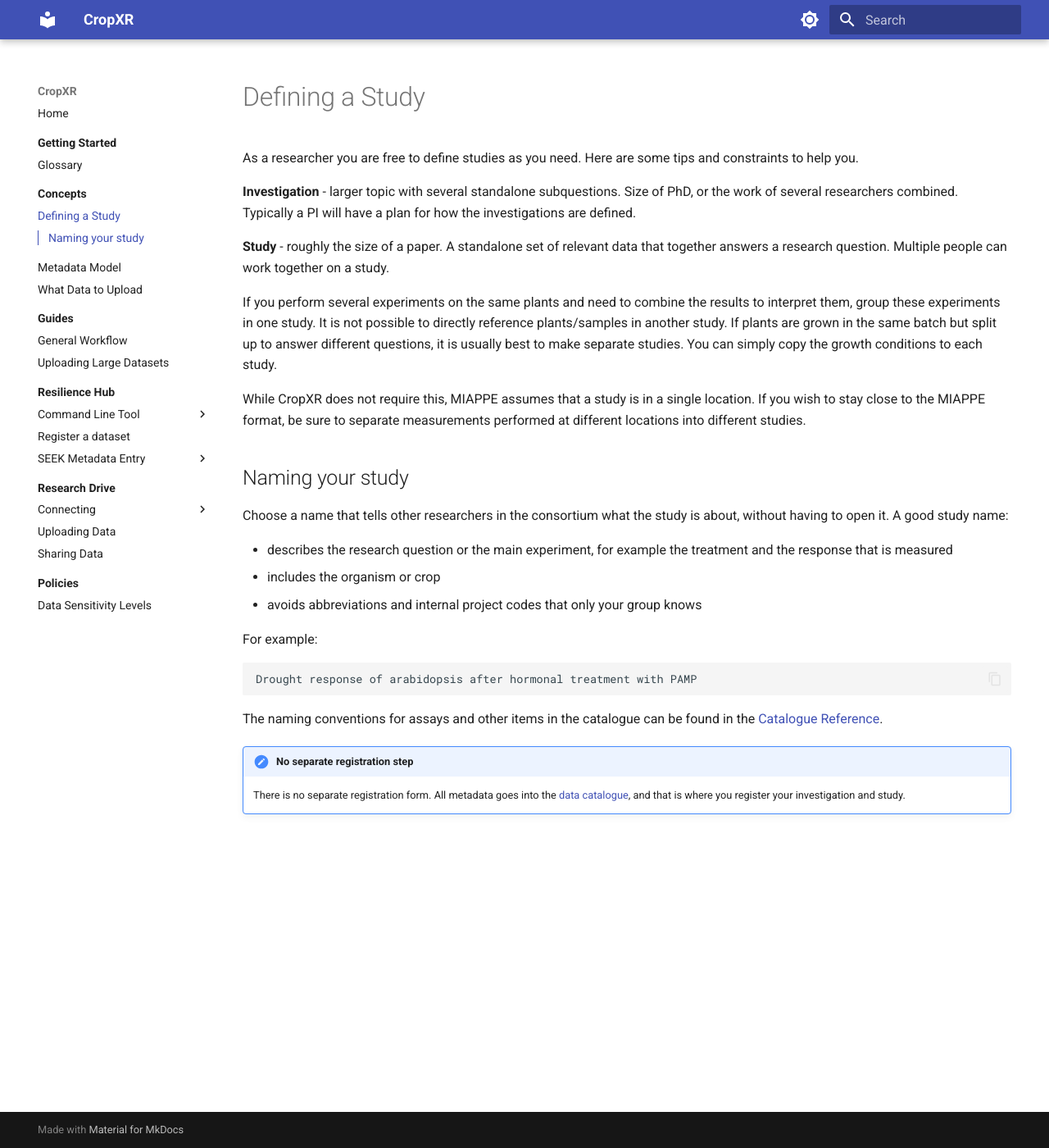
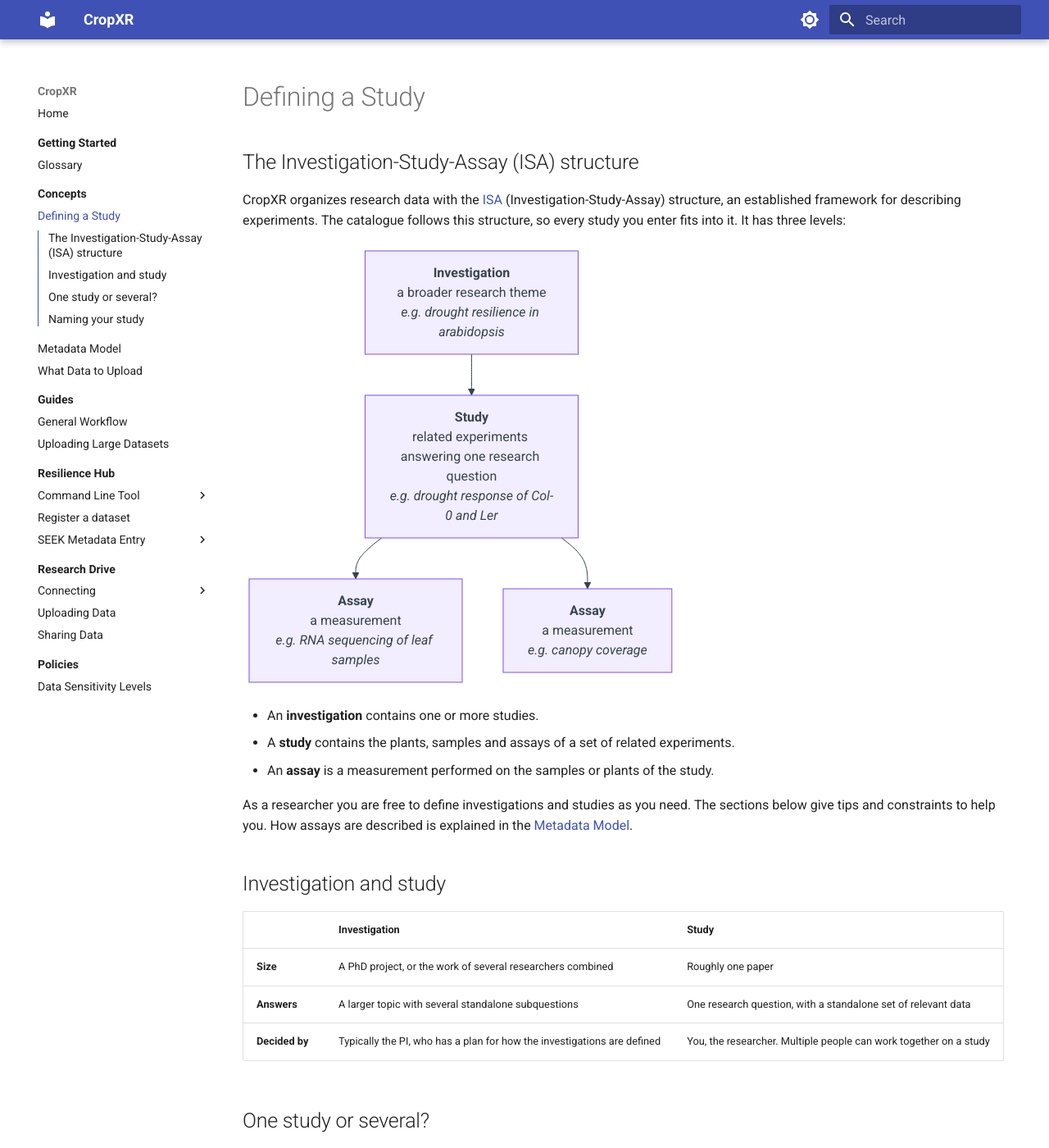
Before and after one commit to CropXR/documentation, an MkDocs documentation site: the page built from docs/concepts/defining-a-study.md, in a window 1280 px wide and 1400 px high. Shown: the whole window at 82% size. Built offline with MkDocs 1.6.1 and Material for MkDocs 9.7.7, drawn with Linux system fonts in a browser that asks for light colours; some of the changed text lies outside the part shown.

Commit message:
Restructuring the defining a study page for better readability

````diff
--- a/docs/concepts/defining-a-study.md
+++ b/docs/concepts/defining-a-study.md
@@ -1,14 +1,54 @@
 # Defining a Study
 
-As a researcher you are free to define studies as you need. Here are some tips and constraints to help you.
+## The Investigation-Study-Assay (ISA) structure
 
-**Investigation** - larger topic with several standalone subquestions. Size of PhD, or the work of several researchers combined. Typically a PI will have a plan for how the investigations are defined.
+CropXR organizes research data with the [ISA](https://isa-specs.readthedocs.io/en/latest/index.html) (Investigation-Study-Assay) structure, an established framework for describing experiments. The catalogue follows this structure, so every study you enter fits into it. It has three levels:
 
-**Study** - roughly the size of a paper. A standalone set of relevant data that together answers a research question. Multiple people can work together on a study.
+<div class="diagram-compact" markdown>
 
-If you perform several experiments on the same plants and need to combine the results to interpret them, group these experiments in one study. It is not possible to directly reference plants/samples in another study. If plants are grown in the same batch but split up to answer different questions, it is usually best to make separate studies. You can simply copy the growth conditions to each study.
+```mermaid
+flowchart TD
+    I["<b>Investigation</b><br/>a broader research theme<br/><i>e.g. drought resilience in arabidopsis</i>"] --> S["<b>Study</b><br/>related experiments answering one research question<br/><i>e.g. drought response of Col-0 and Ler</i>"]
+    S --> A1["<b>Assay</b><br/>a measurement<br/><i>e.g. RNA sequencing of leaf samples</i>"]
+    S --> A2["<b>Assay</b><br/>a measurement<br/><i>e.g. canopy coverage</i>"]
+```
 
-While CropXR does not require this, MIAPPE assumes that a study is in a single location. If you wish to stay close to the MIAPPE format, be sure to separate measurements performed at different locations into different studies.
+</div>
+
+- An **investigation** contains one or more studies.
+- A **study** contains the plants, samples and assays of a set of related experiments.
+- An **assay** is a measurement performed on the samples or plants of the study.
+
+As a researcher you are free to define investigations and studies as you need. The sections below give tips and constraints to help you. How assays are described is explained in the [Metadata Model](metadata-model.md).
+
+## Investigation and study
+
+| | Investigation | Study |
+|---|---|---|
+| **Size** | A PhD project, or the work of several researchers combined | Roughly one paper |
+| **Answers** | A larger topic with several standalone subquestions | One research question, with a standalone set of relevant data |
+| **Decided by** | Typically the PI, who has a plan for how the investigations are defined | You, the researcher. Multiple people can work together on a study |
+
+## One study or several?
+
+Use this to decide how to group your experiments:
+
+```mermaid
+flowchart TD
+    A{"Several experiments on the same plants,<br/>whose results you combine?"} -->|yes| S1["One study"]
+    A -->|no| B{"Plants grown in the same batch,<br/>but split up to answer different questions?"}
+    B -->|yes| S2["Separate studies<br/>(copy the growth conditions to each)"]
+    B -->|no| C{"Measurements at different locations,<br/>and you follow MIAPPE?"}
+    C -->|yes| S3["Separate studies,<br/>one per location"]
+    C -->|no| S4["One study"]
+```
+
+- **Combine experiments on the same plants.** It is not possible to directly reference plants/samples in another study, so experiments whose results you need to combine belong in one study.
+- **Split plants that answer different questions.** If plants are grown in the same batch but split up to answer different questions, it is usually best to make separate studies. You can simply copy the growth conditions to each study.
+- **One location per study, if you follow MIAPPE.** While CropXR does not require this, MIAPPE assumes that a study is in a single location. If you wish to stay close to the MIAPPE format, separate measurements performed at different locations into different studies.
+
+!!! example
+    You grow two *Arabidopsis* varieties (Col-0 and Ler) under well-watered and drought conditions. You take root and leaf samples for RNA sequencing, and measure canopy coverage on the same plants. This is **one study**, because you will relate gene expression to the observed phenotype. See the [High-Level Example](../resilience-hub/seek/high-level-example.md) for how this study is entered in the catalogue.
 
 ## Naming your study
 
@@ -18,9 +58,9 @@ Choose a name that tells other researchers in the consortium what the study is a
 - includes the organism or crop
 - avoids abbreviations and internal project codes that only your group knows
 
-For example:
-
-    Drought response of arabidopsis after hormonal treatment with PAMP
+| ✅ Good | ❌ Avoid |
+|---|---|
+| Drought response of arabidopsis after hormonal treatment with PAMP | WP3 exp2 final |
 
 The naming conventions for assays and other items in the catalogue can be found in the [Catalogue Reference](../resilience-hub/seek/reference.md#naming-conventions).
 
````
